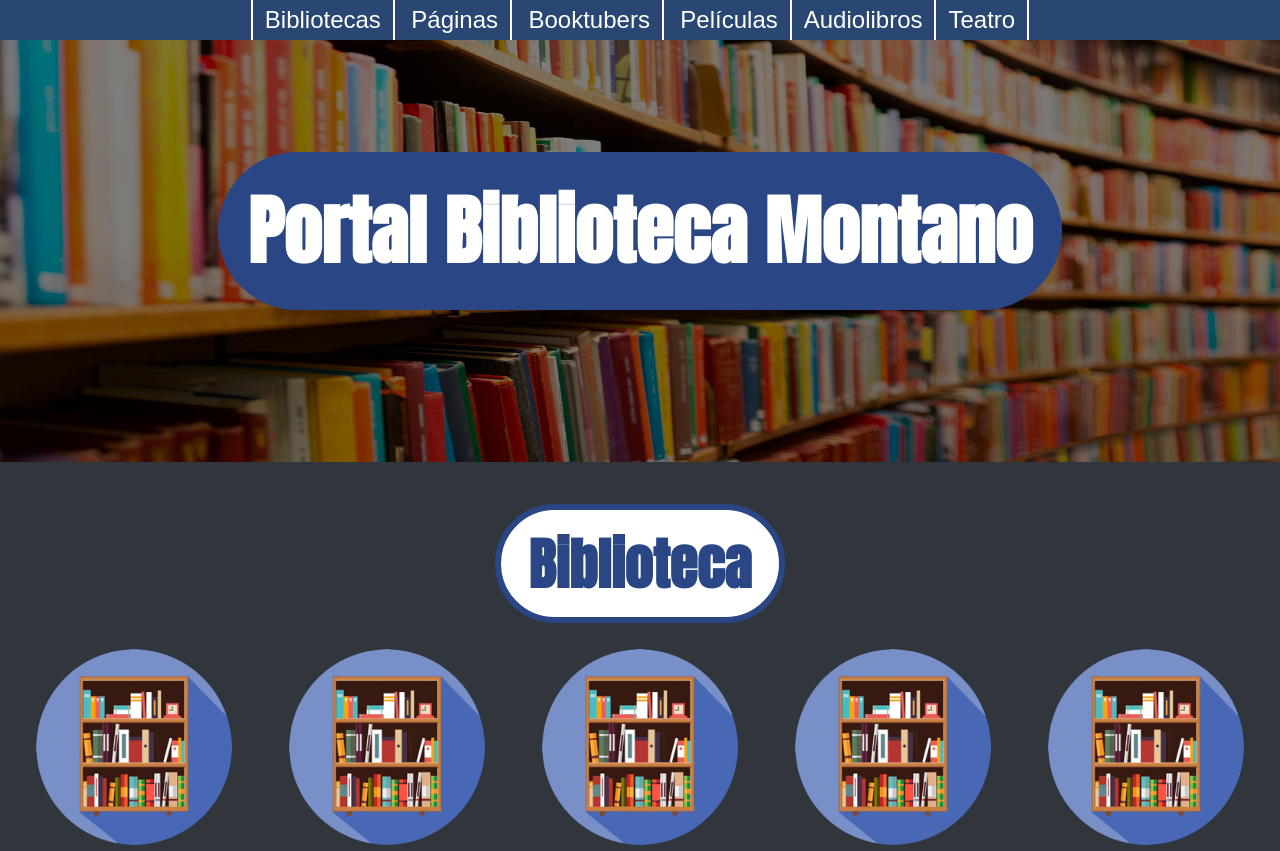
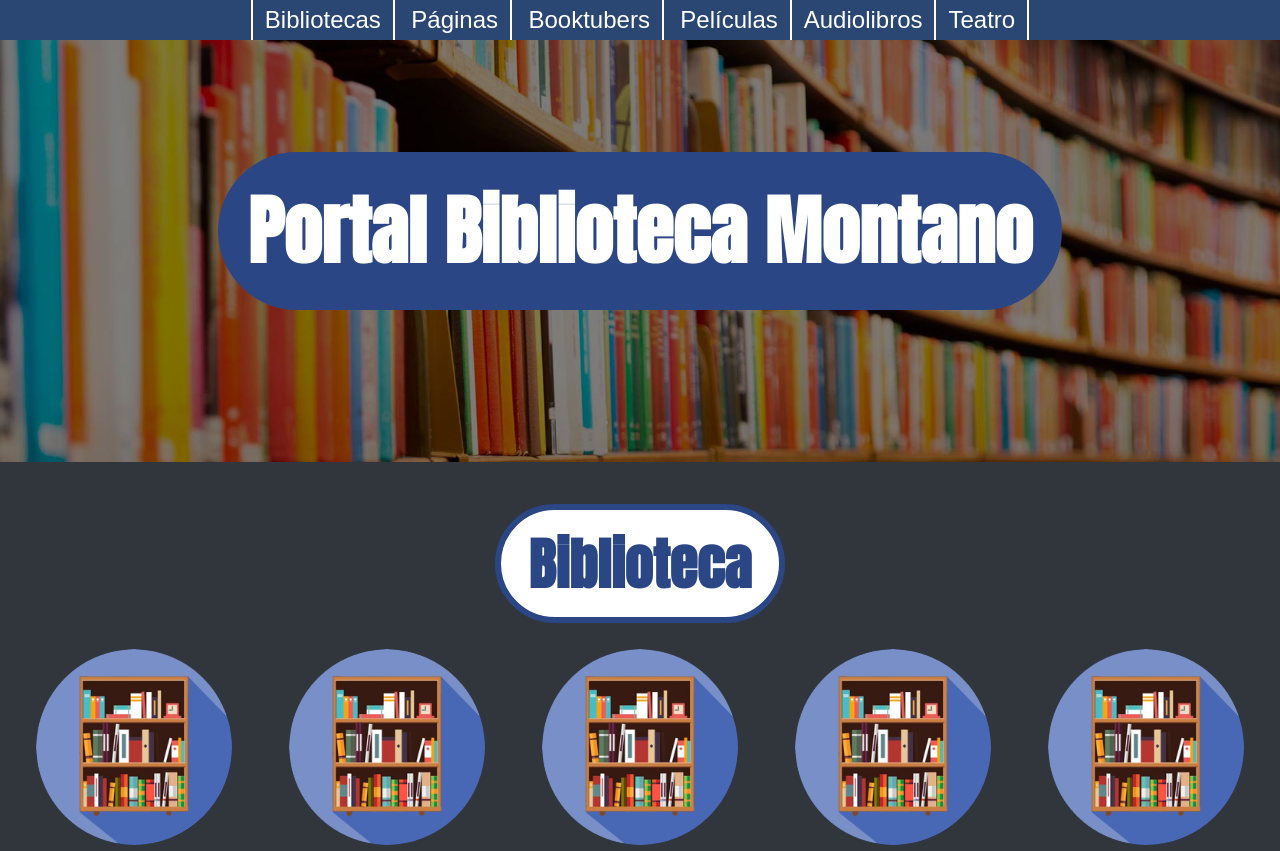
Before and after one commit to Oscar-DL/portal, a plain HTML site: page index.html in a window 1280 px wide. Shown: the top 851 px of the page. Drawn offline with nearby package versions, Linux system fonts and the light colour scheme.

Commit message:
Add files via upload

```diff
--- a/estilo.css
+++ b/estilo.css
@@ -9,7 +9,7 @@ h3 {margin: 0;}
 a {text-decoration: none; color: white;}
 div {display: inline-block;}
 section {background: #31363d; position: relative; margin: 0;}
-.tittle {background: url("images/biblioteca.jpg") fixed; background-size: 100% 100%;
+.tittle {background: url("images/biblioteca.jpg") fixed; background-size: 100%;
         background-repeat: no-repeat; width: 100%; display: flex;}
 .layerback {width: 100%; height: 100%; background: rgba(0,0,0,0.5)}
 .part {font-weight: bolder; font-family: Anton; color: #2a4685; background: #fff; display: inline-block;
```
